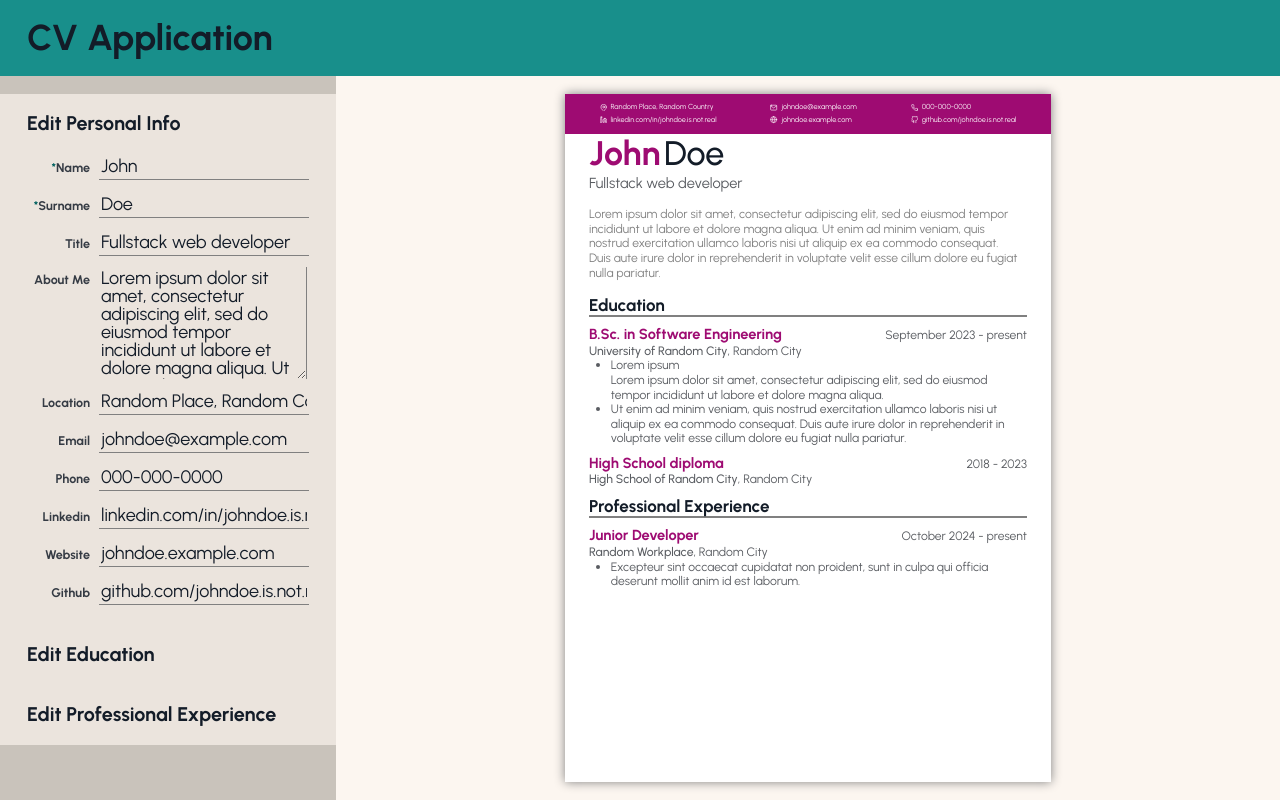
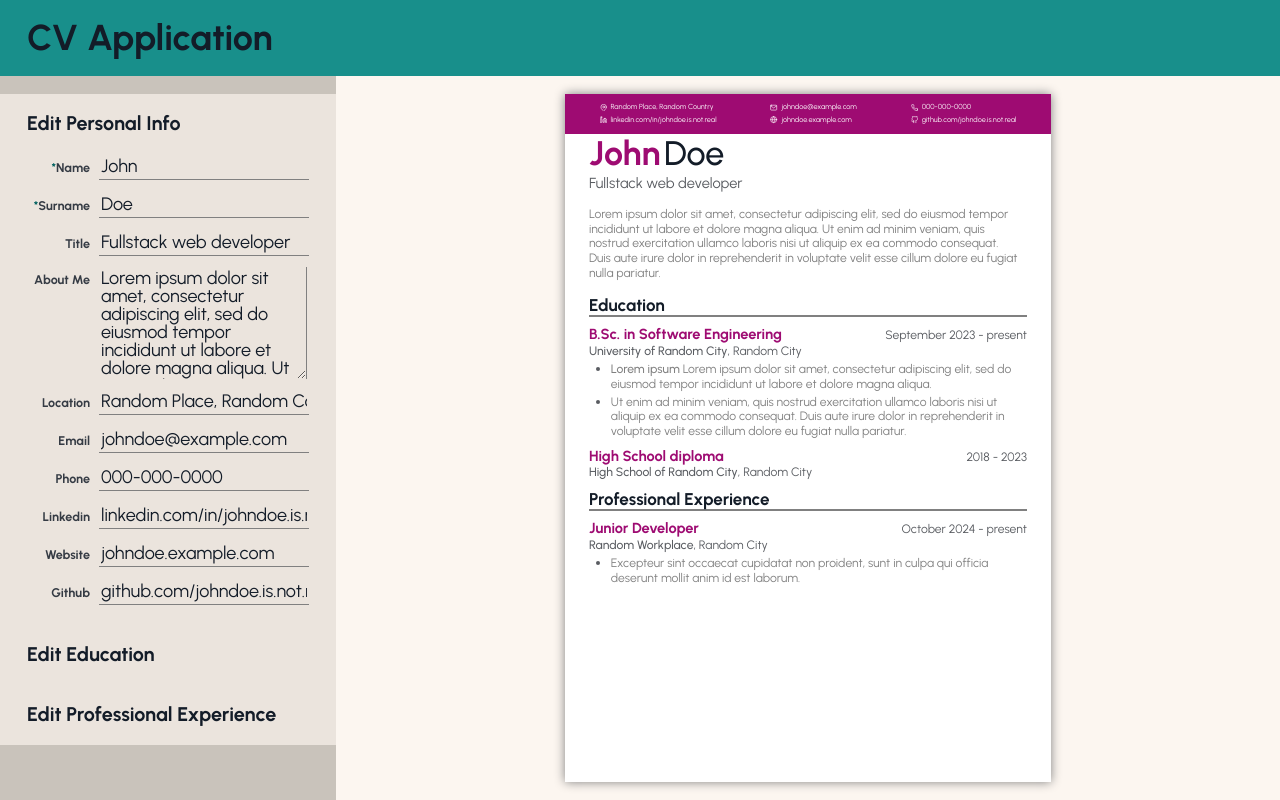
Before and after one commit to frarosset/cv-application, a React (Vite) app: page / in a window 1280 px wide. Built offline with nearby package versions, Linux system fonts and the light colour scheme.

Commit message:
style(PreviewItemWithTextOnly): add style to PreviewItemWithTextOnly

```diff
--- a/src/components/preview/PreviewItemWithTextOnly.jsx
+++ b/src/components/preview/PreviewItemWithTextOnly.jsx
@@ -1,4 +1,5 @@
 import Text from "../base/Text.jsx";
+import "../../styles/preview/PreviewItemWithTextOnly.css";
 
 function PreviewItemWithTextOnly({ itemData, customClass }) {
   return (
--- /dev/null
+++ b/src/styles/preview/PreviewItemWithTextOnly.css
@@ -0,0 +1,22 @@
+.preview-item-with-text-only {
+  padding-top: var(--preview-page-item-list-item-padding-top);
+}
+
+.preview-item-with-text-only-text-blocks {
+  display: block;
+}
+
+.preview-item-with-text-only-text-blocks .text.heading {
+  color: var(--preview-secondary-text-color);
+  font-weight: 500;
+  display: inline;
+}
+
+.preview-item-with-text-only-text-blocks .text.heading::after {
+  content: " ";
+}
+
+.preview-item-with-text-only-text-blocks .text {
+  color: var(--preview-secondary-text-color);
+  display: inline;
+}
--- a/src/styles/variables.css
+++ b/src/styles/variables.css
@@ -119,6 +119,7 @@
   --preview-accent-fontsize: 3cqw;
 
   --preview-page-item-list-padding-left: 1.8em;
+  --preview-page-item-list-item-padding-top: 0.3em;
   --preview-page-item-list-gap: 0.5em;
 
   /* --box-radius: max(6px, 0.9vmin); */
```
